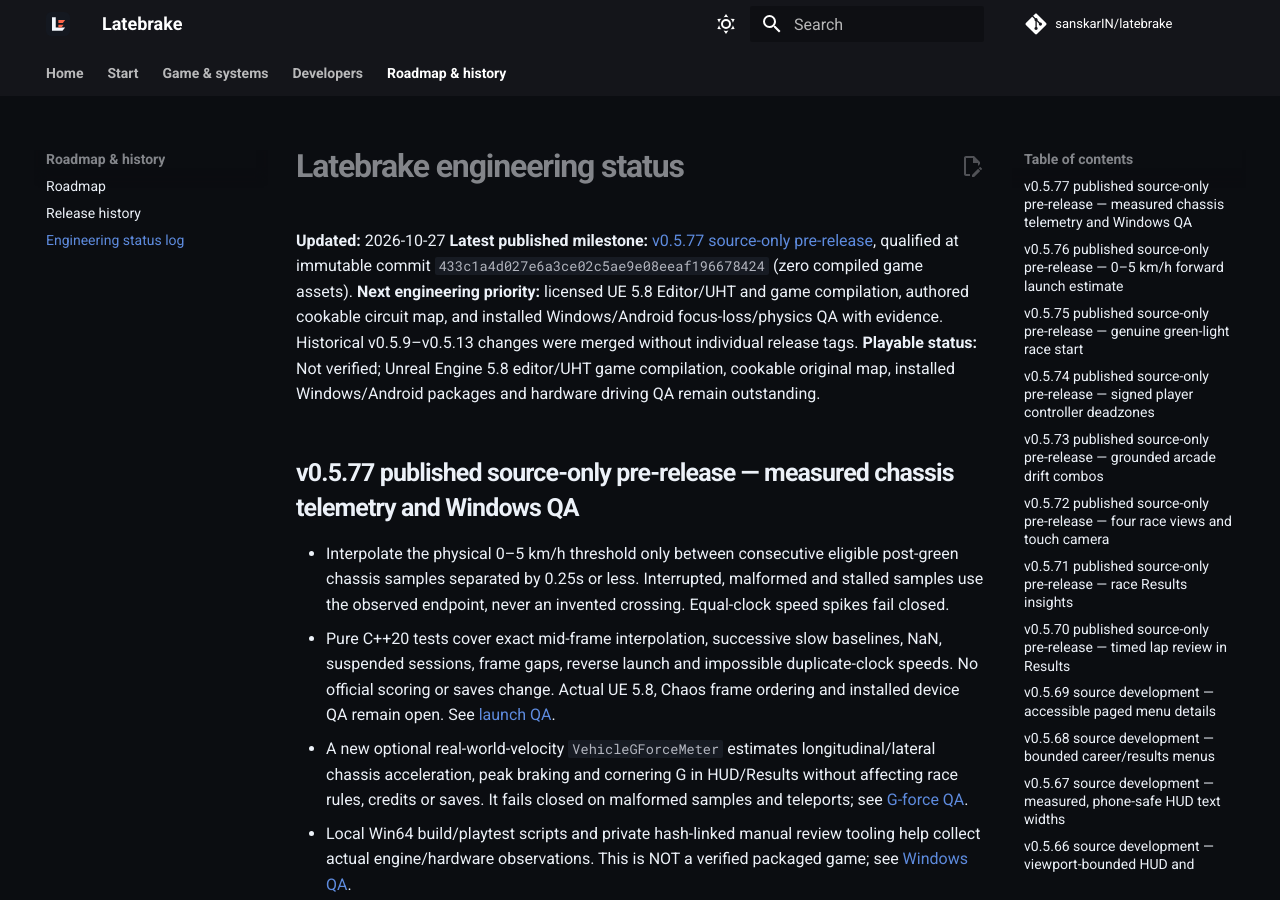
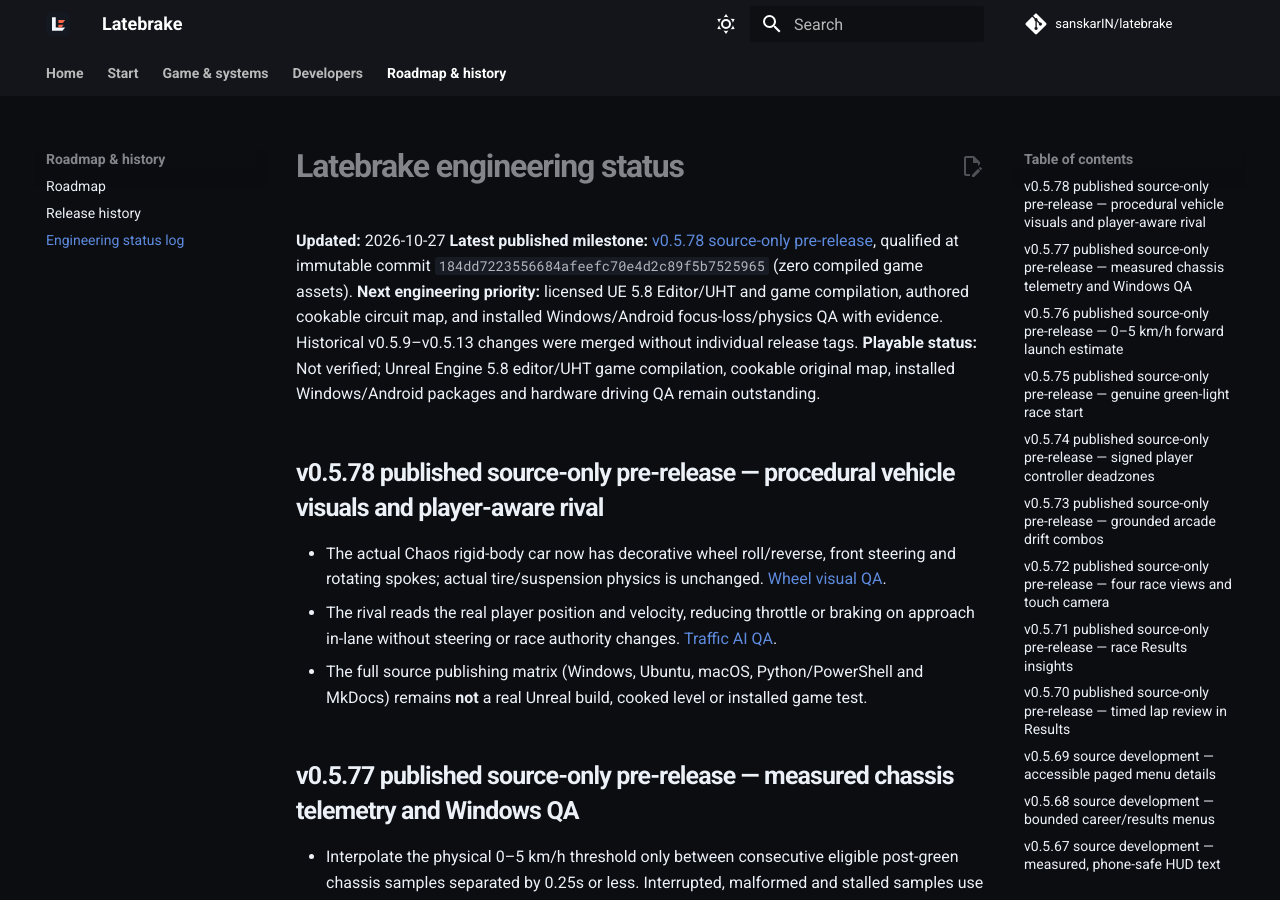
Before and after one commit to sanskarIN/latebrake, an MkDocs documentation site: the page built from docs/STATUS.md, in a window 1280 px wide and 900 px high. Built offline with MkDocs 1.6.1 and Material for MkDocs 9.7.7, drawn with Linux system fonts in a browser that asks for light colours; comment, search, counter and statistics services are not loaded.

Commit message:
docs(v0.5.78): stage source-only published status pending immutable release confirmation

```diff
--- a/docs/STATUS.md
+++ b/docs/STATUS.md
@@ -1,9 +1,15 @@
 # Latebrake engineering status
 
 **Updated:** 2026-10-27
-**Latest published milestone:** [v0.5.77 source-only pre-release](https://github.com/sanskarIN/latebrake/releases/tag/v0.5.77), qualified at immutable commit `433c1a4d027e6a3ce02c5ae9e08eeaf196678424` (zero compiled game assets).
+**Latest published milestone:** [v0.5.78 source-only pre-release](https://github.com/sanskarIN/latebrake/releases/tag/v0.5.78), qualified at immutable commit `184dd7223556684afeefc70e4d2c89f5b7525965` (zero compiled game assets).
 **Next engineering priority:** licensed UE 5.8 Editor/UHT and game compilation, authored cookable circuit map, and installed Windows/Android focus-loss/physics QA with evidence. Historical v0.5.9–v0.5.13 changes were merged without individual release tags.
 **Playable status:** Not verified; Unreal Engine 5.8 editor/UHT game compilation, cookable original map, installed Windows/Android packages and hardware driving QA remain outstanding.
+
+## v0.5.78 published source-only pre-release — procedural vehicle visuals and player-aware rival
+
+- The actual Chaos rigid-body car now has decorative wheel roll/reverse, front steering and rotating spokes; actual tire/suspension physics is unchanged. [Wheel visual QA](WHEEL_VISUAL_QA.md).
+- The rival reads the real player position and velocity, reducing throttle or braking on approach in-lane without steering or race authority changes. [Traffic AI QA](RIVAL_TRAFFIC_QA.md).
+- The full source publishing matrix (Windows, Ubuntu, macOS, Python/PowerShell and MkDocs) remains **not** a real Unreal build, cooked level or installed game test.
 
 ## v0.5.77 published source-only pre-release — measured chassis telemetry and Windows QA
 
```
